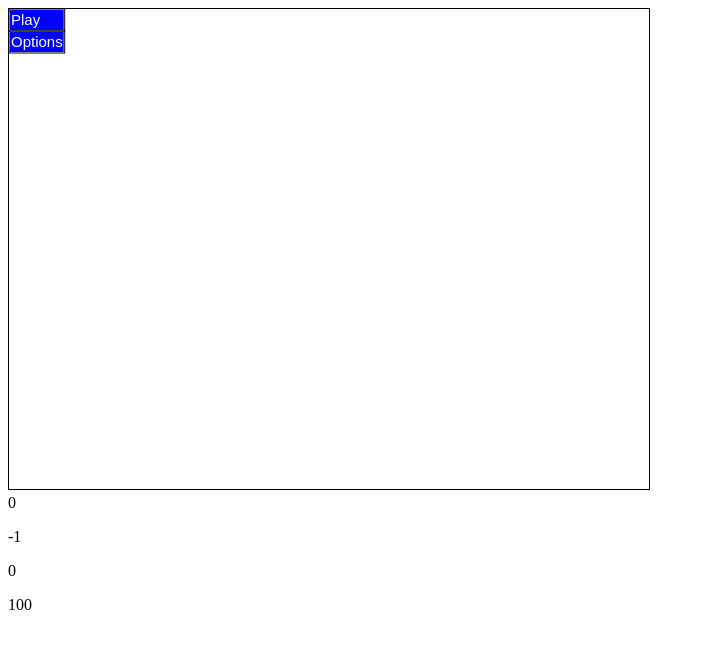
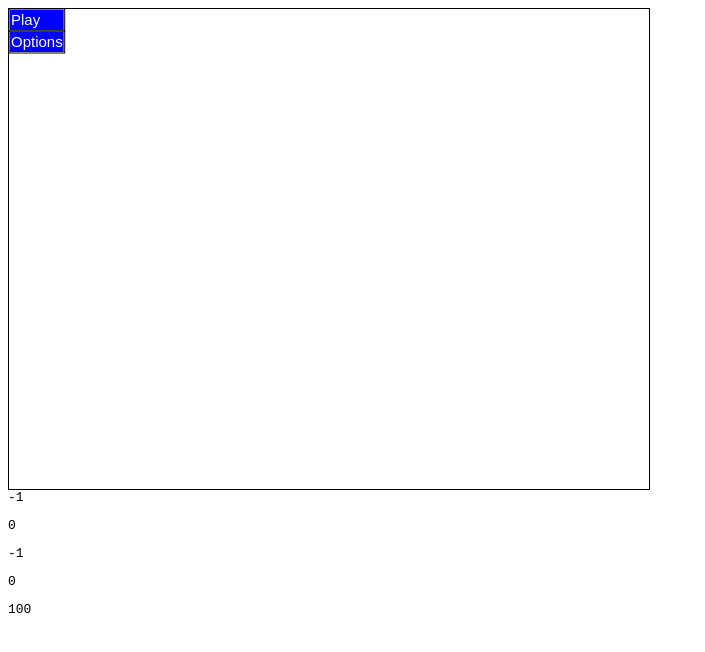
Before and after one commit to CWood1/chimed, a plain HTML site: page src/index.html in a window 1280 px wide. Shown: the whole page, without its empty margins (0-705 px from the left). Drawn offline with Linux system fonts and the light colour scheme.

Commit message:
Monospaced debugging console

```diff
--- a/src/index.html
+++ b/src/index.html
@@ -18,7 +18,7 @@
 	</div>
 
 	<div id="imageStorage" style="display:none"></div>
-	<div id="debugConsole" style="overflow:scroll; max-height:140px;"></div>
+	<div id="debugConsole" style="overflow:scroll; max-height:140px; font-family:monospace;"></div>
 
 	<script type="text/javascript">runGame();</script>
 </body>
```
